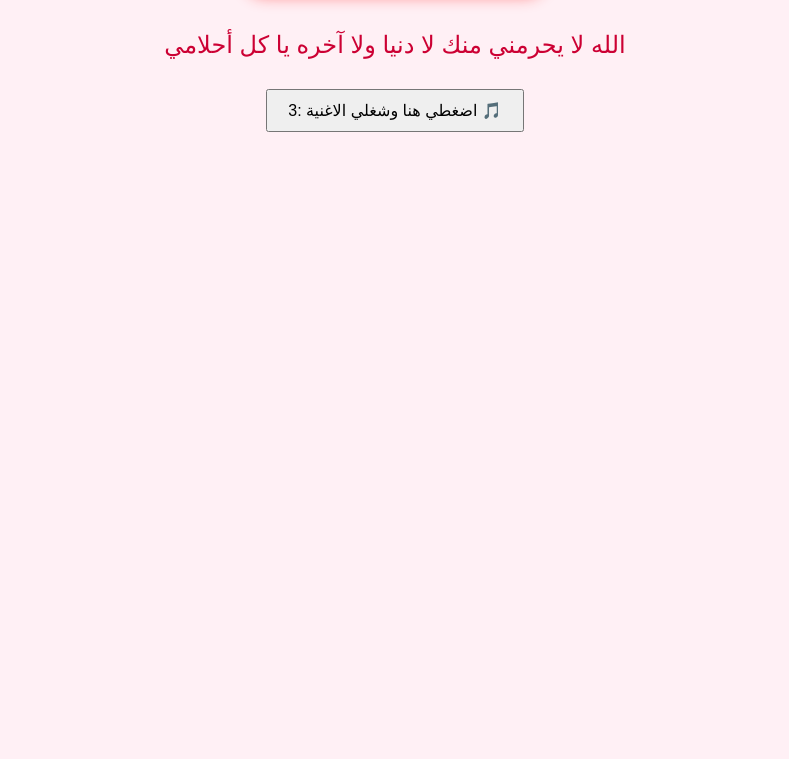
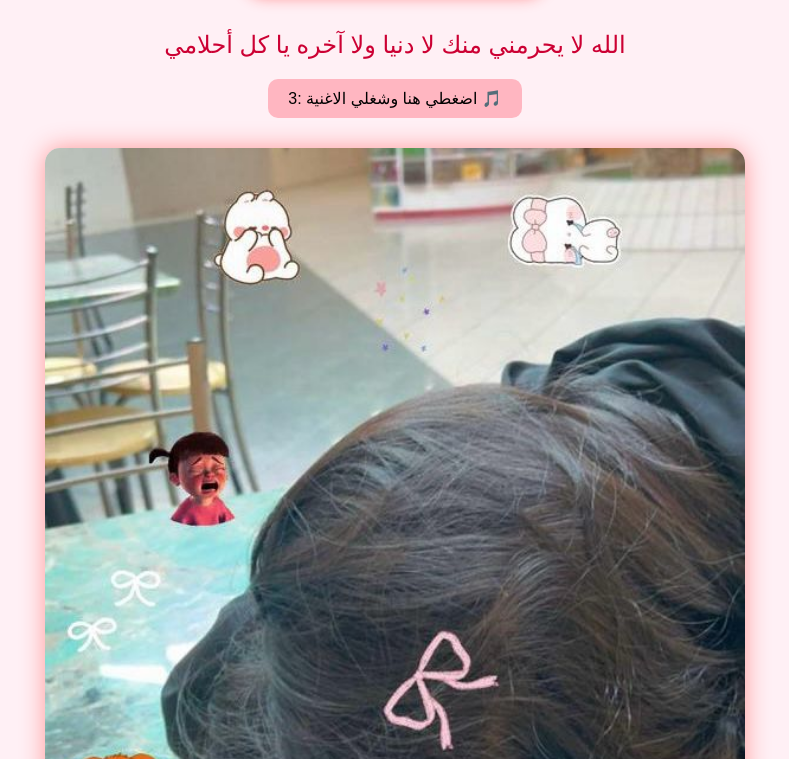
Before and after one commit to MaherALharbi/maherma13123, a plain HTML site: page hbd.html in a window 1280 px wide. Shown: the part 541-1300 px from the top of the page, without its empty margins (245-1034 px from the left). Before the commit the page ends 800 px from the top, so only its background shows below. Drawn offline with Linux system fonts and the light colour scheme.

Commit message:
hbd.html

```diff
--- a/hbd.html
+++ b/hbd.html
@@ -9,6 +9,8 @@
       color: red;
       text-align: center;
       font-family: 'Arial', sans-serif;
+      margin: 0;
+      padding: 0;
     }
     h1 {
       font-size: 4em;
@@ -24,7 +26,7 @@
     .hearts {
       margin-top: 40px;
     }
-    img {
+    .hearts img {
       width: 300px;
       border-radius: 20px;
       box-shadow: 0 0 15px #f88;
@@ -34,10 +36,31 @@
       margin-top: 30px;
       color: #cc0033;
     }
+    .full-photo {
+      margin-top: 30px;
+    }
+    .full-photo img {
+      width: 90%;
+      max-width: 700px;
+      border-radius: 15px;
+      box-shadow: 0 0 25px #f99;
+    }
+    button {
+      margin-top: 20px;
+      padding: 10px 20px;
+      font-size: 16px;
+      background-color: #ffb6c1;
+      border: none;
+      border-radius: 10px;
+      cursor: pointer;
+    }
+    button:hover {
+      background-color: #ff9eb3;
+    }
   </style>
 </head>
 <body>
-  <h1>HBD demo 🎈🎈🎂❤️شطورررة !!</h1>
+  <h1>HBD demo 🎈🎈🎂❤️ شطورررة !!</h1>
   <h2>Ur lover & princess/ Maher</h2>
 
   <div class="hearts">
@@ -48,13 +71,18 @@
     الله لا يحرمني منك لا دنيا ولا آخره يا كل أحلامي
   </div>
 
+  <!-- زر تشغيل الأغنية فوق الصورة -->
+  <button onclick="document.getElementById('bg-music').play()">
+    اضغطي هنا وشغلي الاغنية :3 🎵
+  </button>
+
+  <div class="full-photo">
+    <img src="photo.jpg" alt="Your Photo" />
+  </div>
+
   <audio id="bg-music" loop>
-  <source src="love.mp3" type="audio/mpeg">
-  Your browser does not support the audio element.
-</audio>
-
-<button onclick="document.getElementById('bg-music').play()" style="margin-top: 30px; padding: 10px 20px; font-size: 16px;">
-  اضغطي هنا وشغلي الاغنية :3 🎵
-</button>
+    <source src="love.mp3" type="audio/mpeg">
+    Your browser does not support the audio element.
+  </audio>
 </body>
 </html>
```
